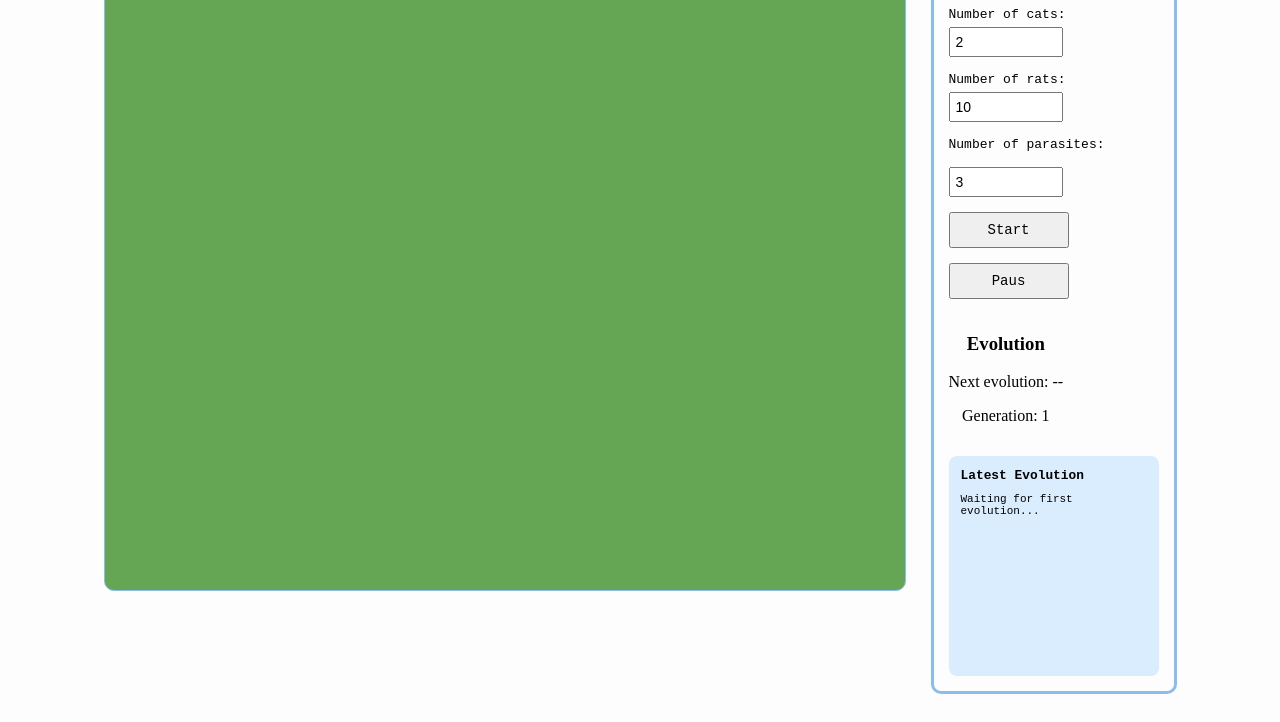
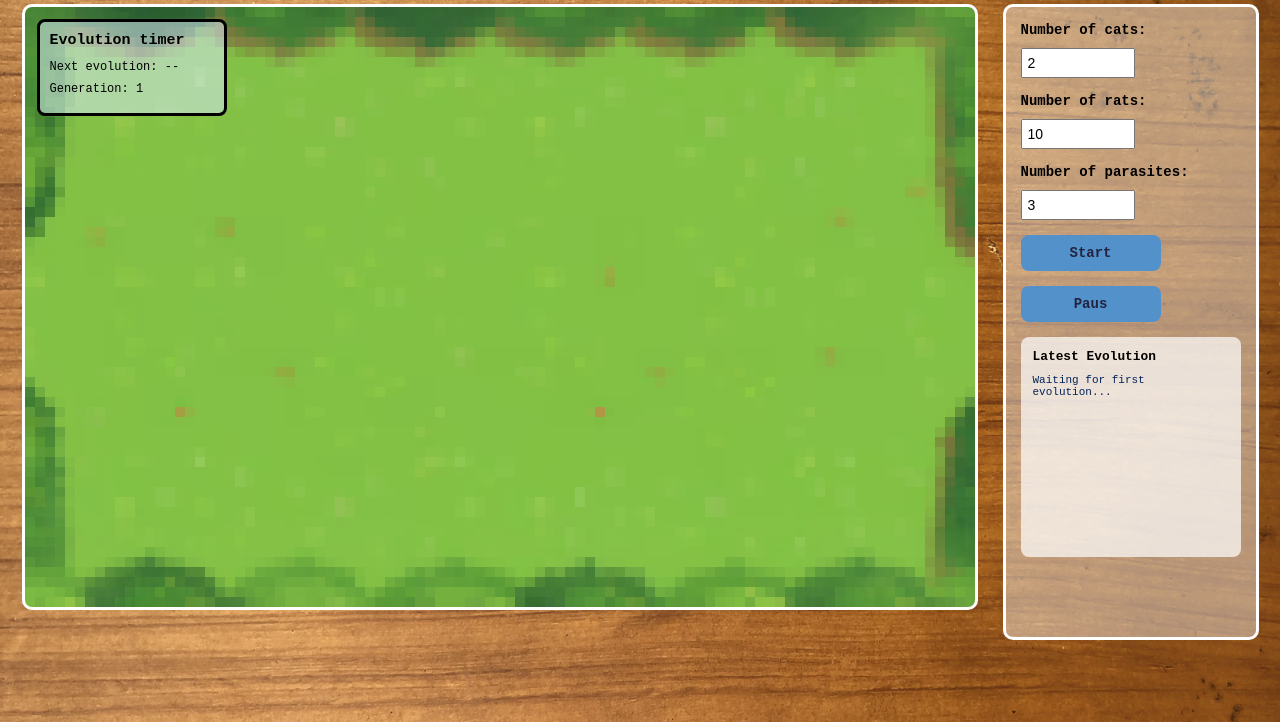
Before and after one commit to Juliaw803e/TNM114_Project, a plain HTML site: page index.html in a window 1280 px wide. Shown: the part 78-800 px from the top of the page. Drawn offline with Linux system fonts and the light colour scheme.

Commit message:
Css updated

```diff
--- a/gui.js
+++ b/gui.js
@@ -13,38 +13,48 @@ export default class GUI {
 
         //Antal katter:
         const catLabel = document.createElement("label");
-        catLabel.textContent = "Number of cats: ";
+
+        const catHeading = document.createElement("h3");
+        catHeading.textContent = "Number of cats:";
 
         const catInput = document.createElement("input");
         catInput.type = "number";
         catInput.min = "1";
         catInput.value = "2";
 
+        catLabel.appendChild(catHeading);
         catLabel.appendChild(catInput);
         gui.appendChild(catLabel);
 
         //Antal råttor:
+        // Number of rats
         const ratLabel = document.createElement("label");
-        ratLabel.textContent = "Number of rats: ";
+
+        const ratHeading = document.createElement("h3");
+        ratHeading.textContent = "Number of rats:";
 
         const ratInput = document.createElement("input");
         ratInput.type = "number";
         ratInput.min = "3";
         ratInput.value = "10";
 
+        ratLabel.appendChild(ratHeading);
         ratLabel.appendChild(ratInput);
         gui.appendChild(ratLabel);
 
         //Antal parasiter:
+        const parasiteLabel = document.createElement("label");
+
+        const parasiteHeading = document.createElement("h3");
+        parasiteHeading.textContent = "Number of parasites:";
+
         const parasiteInput = document.createElement("input");
         parasiteInput.type = "number";
         parasiteInput.min = "1";
         parasiteInput.value = "3";
-
-        // Sätt max från början
         parasiteInput.max = ratInput.value;
 
-        // Uppdatera max om antal råttor ändras
+        // Update the maximum number of parasites when the number of rats changes
         ratInput.addEventListener("input", () => {
             parasiteInput.max = ratInput.value;
 
@@ -53,11 +63,9 @@ export default class GUI {
             }
         });
 
-        const parasiteLabel = document.createElement("label");
-        parasiteLabel.textContent = "Number of parasites:";
-
+        parasiteLabel.appendChild(parasiteHeading);
+        parasiteLabel.appendChild(parasiteInput);
         gui.appendChild(parasiteLabel);
-        gui.appendChild(parasiteInput);
 
         //Startstopknapp och pauseknapp:
         const startStopButton = document.createElement("button");
@@ -118,13 +126,14 @@ export default class GUI {
         evolutionStatus.id = "evolution-status";
 
         evolutionStatus.innerHTML = `
-            <h3>Evolution</h3>
+            <h3>Evolution timer</h3>
             <p>Next evolution: --</p>
             <p>Generation: 1</p>
         `;
 
         this.evolutionStatus = evolutionStatus;
-        gui.appendChild(evolutionStatus);
+        const canvasWrapper = document.getElementById("canvas-wrapper");
+        canvasWrapper.appendChild(evolutionStatus);
 
         //Informationsruta om mutationer:---------------
         const evolutionInfo = document.createElement("div");
@@ -152,7 +161,7 @@ export default class GUI {
         const timeLeft = this.simulation.reproductionTimer.getTimeLeft();
 
         this.evolutionStatus.innerHTML = `
-            <h3>Evolution</h3>
+            <h3>Evolution timer</h3>
             <p>Next evolution: ${timeLeft.toFixed(1)} s</p>
             <p>Generation: ${this.simulation.generation}</p>
         `;
@@ -174,7 +183,7 @@ export default class GUI {
 
             evolutionText += `
                 <div>
-                    <p><strong>Cat ${result.catId}</strong></p>
+                    <h3><strong>Cat ${result.catId}</strong></h3>
             `;
 
             if (!result.reproduced) {
@@ -187,11 +196,10 @@ export default class GUI {
 
                 evolutionText += `
                     <p>New parasite: #${result.parasiteId}</p>
-                    <p> Parents: </p>
-                    <p> #${result.parent1} — Fitness: ${result.parent1Fitness.toFixed(2)}</p>
-                    <p> #${result.parent2} — Fitness: ${result.parent2Fitness.toFixed(2)}</p>
+                    <p> Parent 1: #${result.parent1} — Fitness: ${result.parent1Fitness.toFixed(2)}</p>
+                    <p> Parent 2: #${result.parent2} — Fitness: ${result.parent2Fitness.toFixed(2)}</p>
 
-                    <strong>Mutations:</strong>
+                    <h2><strong>Mutations:</strong></h2>
                 `;
 
                 if (result.mutations.length === 0) {
--- a/index.html
+++ b/index.html
@@ -11,7 +11,9 @@
 
     <h1>🦠 Evolution Simulation 🦠</h1>
     <div id="simulation-container">
-        <canvas id="simulationCanvas"></canvas>
+        <div id="canvas-wrapper">
+            <canvas id="simulationCanvas"></canvas>
+        </div>
     </div>
 
     <script type="module" src="main.js"></script>
--- a/simulation.js
+++ b/simulation.js
@@ -21,7 +21,7 @@ class Simulation {
         this.generation = 1;
         this.reproductionTimer = new Timer(30); //Global timer for when selection happens
 
-        this.canvas.width = 800;
+        this.canvas.width = 950;
         this.canvas.height = 600;
 
         this.rats = [];
--- a/style.css
+++ b/style.css
@@ -1,20 +1,32 @@
 body {
     margin: 0;
     text-align: center;
-    background-color: rgb(253, 253, 253);
+    background-image: url("./img/background.jpg");
+    background-size: cover;
+    background-position: center;
+    background-repeat: no-repeat;
+    background-attachment: fixed;
 }
 
 h1 {
-    color:rgb(139, 189, 236);
+    color:rgb(255, 255, 255);
     font-family: monospace;
+    margin-top: 30px;
+    margin-bottom: 20px;
 }
 
 canvas {
-    border: 1px solid rgb(139, 189, 236);
+    border: solid rgb(255, 255, 255);
     border-radius: 10px;
-    background-color: rgb(101, 166, 85);
-    width: 800px;
-    height: 600px;
+
+    width: 100%;
+    height: auto;
+    display: block;
+
+    background-image: url("./img/bg.png");
+    background-size: cover;
+    background-position: center;
+    background-repeat: no-repeat;
 }
 
 /*GUI*/
@@ -27,13 +39,15 @@ canvas {
 }
 
 #simulationCanvas {
-    width: min(800px, calc(100vw - 250px));
+    width: min(950px, calc(100vw - 270px));
     height: auto;
-    aspect-ratio: 4 / 3;
+    aspect-ratio: 950 / 600;
+    display: block;
 }
 
 #gui {
-    width: 210px;
+    width: 220px;
+    height: 600px;
     flex-shrink: 0;
 
     display: flex;
@@ -44,7 +58,8 @@ canvas {
     padding: 15px;
     border: solid;
     border-radius: 10px;
-    border-color: rgb(139, 189, 236);
+    border-color: rgb(255, 255, 255);
+    background-color: rgba(255, 255, 255, 0.412);
 }
 
 #gui label {
@@ -55,43 +70,125 @@ canvas {
     font-family: monospace;
 }
 
+#gui label h3 {
+    font-family: monospace;
+    font-size: 14px;
+    margin: 0 0 5px 0;
+}
+
 #gui input {
     width: 100px;
     padding: 5px;
     font-size: 14px;
 }
 
+
 #gui button {
-    width: 120px;
-    padding: 8px;
+    width: 140px;
+    padding: 10px 15px;
+
+    background-color: rgb(83, 145, 203);
+    color: rgb(35, 35, 65);
+
+    border: none;
+    border-radius: 8px;
+
+    font-family: monospace;
     font-size: 14px;
-    font-family: monospace;
+    font-weight: bold;
+
+    cursor: pointer;
+    transition: background-color 0.2s ease,
+                transform 0.2s ease;
+}
+
+#gui button:hover {
+    background-color: rgb(110, 169, 225);
+    transform: translateY(-2px);
+}
+
+#gui button:active {
+    transform: translateY(0);
+}
+
+#gui button:focus-visible {
+    outline: 2px solid rgb(60, 115, 170);
+    outline-offset: 3px;
 }
 
 /*Evolution info box*/
+#canvas-wrapper {
+    position: relative;
+    display: inline-block;
+    line-height: 0;
+}
+
+#simulationCanvas {
+    display: block;
+}
+
+#evolution-status {
+    position: absolute;
+    top: 15px;
+    left: 15px;
+    z-index: 10;
+
+    width: 190px;
+    padding: 10px;
+    box-sizing: border-box;
+
+    border: solid;
+
+    background-color: rgba(218, 237, 255, 0.514);
+    border-radius: 8px;
+
+    font-family: monospace;
+    font-size: 12px;
+    line-height: normal;
+    text-align: left;
+}
+
 #evolution-info {
-    width: 210px;
+    width: 220px;
     min-height: 220px;
-    max-height: 220px;
+    max-height: 270px;
     overflow-y: auto;
 
     box-sizing: border-box;
     padding: 12px;
 
-    background-color: rgb(218, 237, 255);
+    background-color: rgba(255, 255, 255, 0.704);
     border-radius: 8px;
 
     font-size: 11px;
     font-family: monospace;
     text-align: left;
 }
+#evolution-status h3 {
+    font-size: 15px;
+    margin-top: 0;
+    margin-bottom: 10px;
+}
+#evolution-status p {
+    margin: 5px 0;
+    line-height: 1.4;
+}
 
 #evolution-info h3 {
     margin-top: 0;
     margin-bottom: 10px;
 }
+#evolution-info h2 {
+    margin-top: 0;
+    margin-bottom: 8px;
+    font-size: 10px;
+}
 
 #evolution-info p {
     margin: 1px 0;
-    margin-bottom: 5px;
+    margin-bottom: 10px;
+    color: rgb(4, 36, 88);
 }
+#evolution-info strong {
+    margin-bottom: 10px;
+}
```
Also changed, not shown: img/background.jpg (added), img/bg.png (added).
